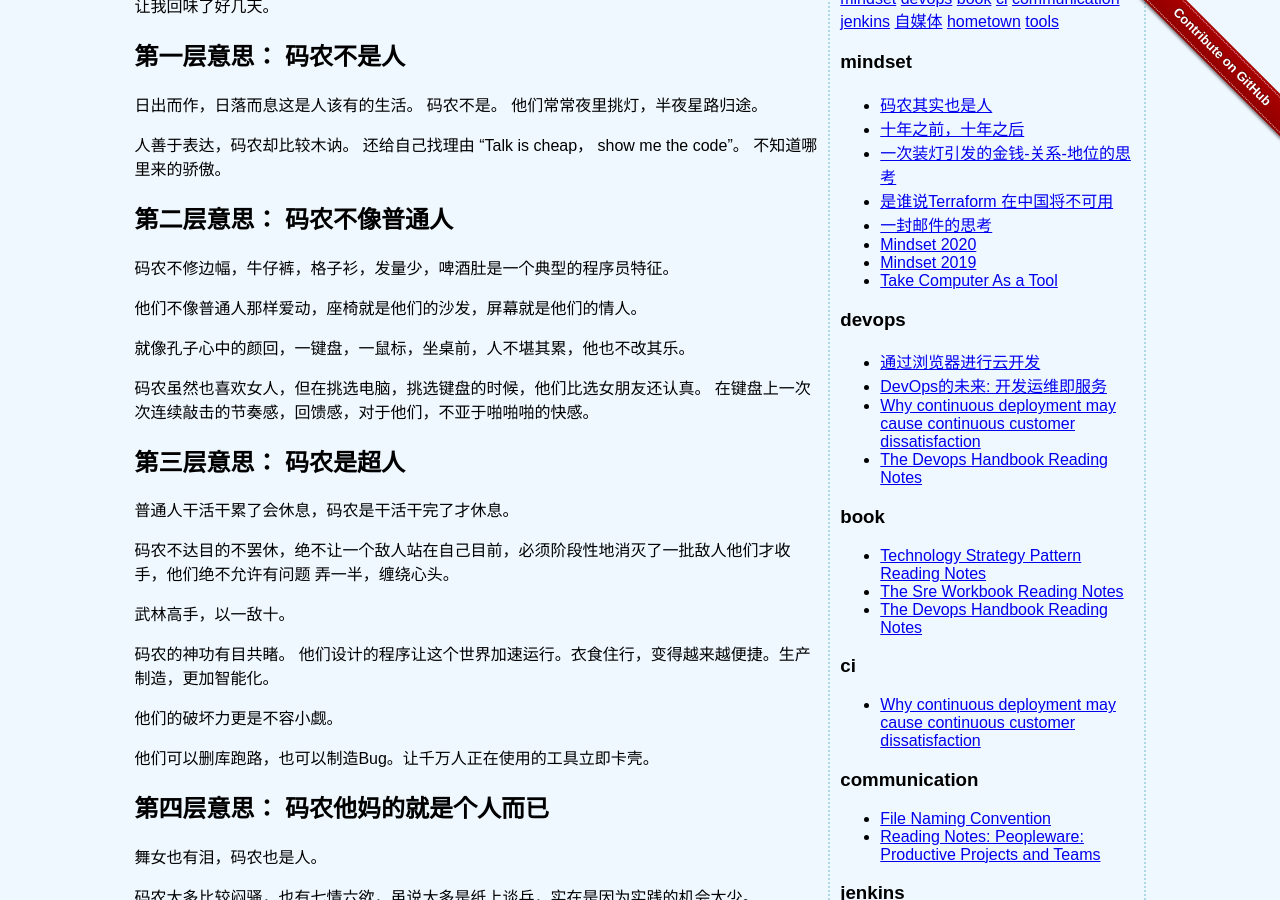
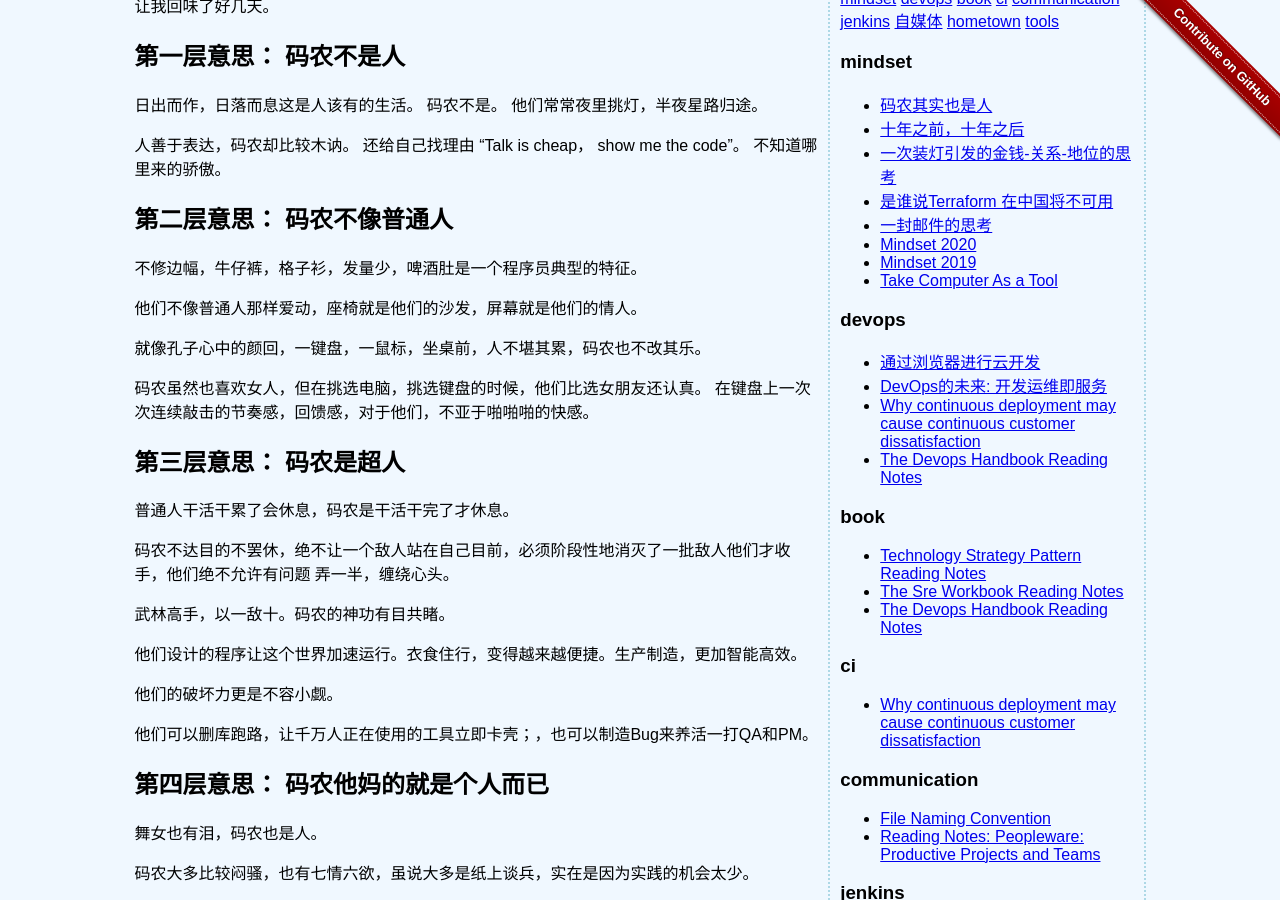
Before and after one commit to liuning0820/liuning0820.github.io, a Jekyll site: the page built from _posts/2020-11-14-码农其实也是人.md, in a window 1280 px wide and 900 px high, scrolled down 193 px. Built offline with Jekyll 4.4.1, drawn with Linux system fonts in a browser that asks for light colours.

Commit message:
update a bit

```diff
--- a/_posts/2020-11-14-码农其实也是人.md
+++ b/_posts/2020-11-14-码农其实也是人.md
@@ -18,11 +18,11 @@ title: 码农其实也是人
 
 ## 第二层意思： 码农不像普通人
 
-码农不修边幅，牛仔裤，格子衫，发量少，啤酒肚是一个典型的程序员特征。
+不修边幅，牛仔裤，格子衫，发量少，啤酒肚是一个程序员典型的特征。
 
 他们不像普通人那样爱动，座椅就是他们的沙发，屏幕就是他们的情人。
 
-就像孔子心中的颜回，一键盘，一鼠标，坐桌前，人不堪其累，他也不改其乐。
+就像孔子心中的颜回，一键盘，一鼠标，坐桌前，人不堪其累，码农也不改其乐。
 
 码农虽然也喜欢女人，但在挑选电脑，挑选键盘的时候，他们比选女朋友还认真。
 在键盘上一次次连续敲击的节奏感，回馈感，对于他们，不亚于啪啪啪的快感。
@@ -34,14 +34,13 @@ title: 码农其实也是人
 码农不达目的不罢休，绝不让一个敌人站在自己目前，必须阶段性地消灭了一批敌人他们才收手，他们绝不允许有问题
 弄一半，缠绕心头。
 
-武林高手，以一敌十。
+武林高手，以一敌十。码农的神功有目共睹。
 
-码农的神功有目共睹。
-他们设计的程序让这个世界加速运行。衣食住行，变得越来越便捷。生产制造，更加智能化。
+他们设计的程序让这个世界加速运行。衣食住行，变得越来越便捷。生产制造，更加智能高效。
 
 他们的破坏力更是不容小觑。
 
-他们可以删库跑路，也可以制造Bug。让千万人正在使用的工具立即卡壳。
+他们可以删库跑路，让千万人正在使用的工具立即卡壳；，也可以制造Bug来养活一打QA和PM。
 
 ## 第四层意思： 码农他妈的就是个人而已
 
```
